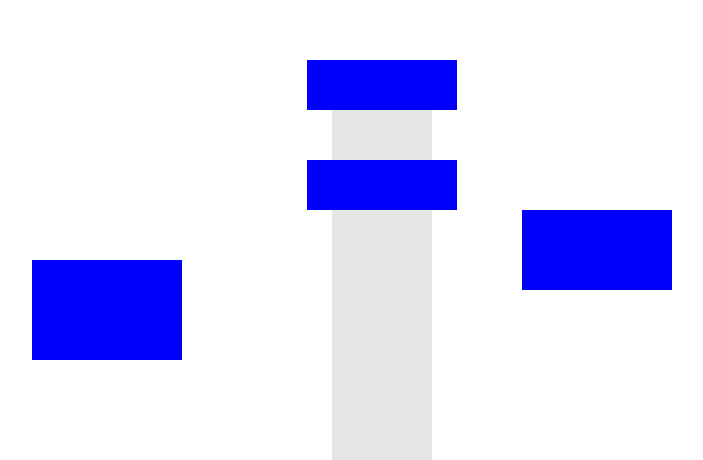
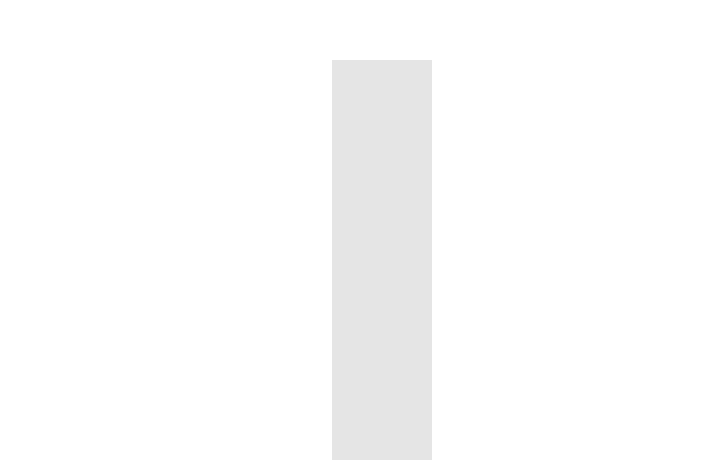
Before and after one commit to ferni2768/quickescape, a React (Create React App) app: page / in a window 1280 px wide. Shown: the part 340-800 px from the top of the page, without its empty margins (258-961 px from the left). Built offline with nearby package versions, Linux system fonts and the light colour scheme.

Commit message:
Overall code optimization

```diff
--- a/src/App.js
+++ b/src/App.js
@@ -20,92 +20,36 @@ function App() {
     setPositionState
   } = Camera(getClientXY);
 
-  // Multiple rectangles with independent states
-  const [rectangles, setRectangles] = useState([
-    { id: 1, x: -75, y: 0, height: 50 },
-    { id: 2, x: -75, y: 100, height: 50 },
-    { id: 3, x: -350, y: 200, height: 100 },
-    { id: 4, x: 140, y: 150, height: 80 },
-  ]);
-
-  const [updatedRectangleData, setUpdatedRectangleData] = useState(
-    rectangles.map(rect => ({
-      id: rect.id,
-      absolutePosition: { x: rect.x, y: rect.y },
-      height: rect.height,
-    }))
-  );
+  // State to manage rectangles
+  const [rectangles, setRectangles] = useState([]);
+  const [activeRectangle, setActiveRectangle] = useState(null);
+  const [adjustedMousePosition, setAdjustedMousePosition] = useState(0);
 
   const gridSize = 25;
   const startX = -75;
-
-  const [activeRectangle, setActiveRectangle] = useState(null);
   const mouseFollowerRef = useRef(null);
-  const [adjustedMousePosition, setAdjustedMousePosition] = useState(0);
-
-  const rectangleInstances = useRef(
-    rectangles.map((rect) => ({
-      id: rect.id,
-      isDragging: false,
-      isResizing: false,
-      showGhost: false,
-      rectangleProps: {
-        height: {
-          get: () => rect.height,
-        },
-      },
-      getRelativePosition: (position) => position,
-      absoluteRectanglePosition: { x: rect.x, y: rect.y },
-    }))
-  ).current;
 
   // Handle key press to create a new rectangle
   useEffect(() => {
     const handleKeyPress = (event) => {
-      if (event.key === 'b' || event.key === 'B') {
+      if (event.key.toLowerCase() === 'b') {
         const newRectangle = {
           id: rectangles.length + 1,
           x: -100,
           y: -100,
           height: 50,
-        };
-
-        setRectangles(prevRectangles => [
-          ...prevRectangles,
-          newRectangle
-        ]);
-
-        rectangleInstances.push({
-          id: newRectangle.id,
           isDragging: false,
           isResizing: false,
           showGhost: false,
-          rectangleProps: {
-            height: {
-              get: () => newRectangle.height,
-            },
-          },
-          getRelativePosition: (position) => position,
-          absoluteRectanglePosition: { x: newRectangle.x, y: newRectangle.y },
-        });
+        };
 
-        setUpdatedRectangleData(prevData => [
-          ...prevData,
-          {
-            id: newRectangle.id,
-            absolutePosition: { x: newRectangle.x, y: newRectangle.y },
-            height: newRectangle.height,
-          }
-        ]);
+        setRectangles(prevRectangles => [...prevRectangles, newRectangle]);
       }
     };
 
     window.addEventListener('keydown', handleKeyPress);
-
-    return () => {
-      window.removeEventListener('keydown', handleKeyPress);
-    };
-  }, [rectangles, rectangleInstances, setUpdatedRectangleData]);
+    return () => window.removeEventListener('keydown', handleKeyPress);
+  }, [rectangles]);
 
   // Helper function to get clientX and clientY
   function getClientXY(event) {
@@ -119,9 +63,8 @@ function App() {
         clientX: event.clientX,
         clientY: event.clientY,
       };
-    } else {
-      return null;
     }
+    return null;
   }
 
   // Update position on touch/mouse move
@@ -144,7 +87,7 @@ function App() {
       }
 
       if (activeRectangle !== null) {
-        const instance = rectangleInstances[activeRectangle];
+        const instance = rectangles[activeRectangle];
         if (instance.isDragging || instance.isResizing) {
           instance.isDragging = true;
         } else {
@@ -163,7 +106,7 @@ function App() {
       window.removeEventListener('mousemove', handleMoveWrapper);
       window.removeEventListener('touchmove', handleMoveWrapper);
     };
-  }, [activeRectangle, rectangleInstances, handleMouseMoveCamera, positionState, setPositionState, zoom, centerSectionRef]);
+  }, [activeRectangle, rectangles, handleMouseMoveCamera, positionState, setPositionState, zoom, centerSectionRef]);
 
   // Handle touch/mouse down to start dragging
   useEffect(() => {
@@ -172,10 +115,14 @@ function App() {
       // Find the rectangle that matches the event target's class
       const rect = rectangles.find(r => event.target.classList.contains(`rectangle-${r.id}`));
       if (rect) {
-        const rectIndex = rectangleInstances.findIndex(instance => instance.id === rect.id);
+        const rectIndex = rectangles.findIndex(instance => instance.id === rect.id);
         if (rectIndex !== -1) {
           setActiveRectangle(rectIndex);
-          rectangleInstances[rectIndex].isDragging = true;
+          setRectangles(prevRectangles => {
+            const newRectangles = [...prevRectangles];
+            newRectangles[rectIndex].isDragging = true;
+            return newRectangles;
+          });
         }
       } else {
         handleMouseDownCamera(event, setPositionState);
@@ -189,17 +136,18 @@ function App() {
       window.removeEventListener('touchstart', handleDown);
       window.removeEventListener('mousedown', handleDown);
     };
-  }, [rectangleInstances, rectangles, handleMouseDownCamera, setPositionState]);
+  }, [rectangles, handleMouseDownCamera, setPositionState]);
 
   // Handle touch/mouse up to stop dragging
   useEffect(() => {
     const handleUp = (event) => {
       event.preventDefault();
       if (activeRectangle !== null) {
-        const instance = rectangleInstances[activeRectangle];
-        if (instance.isDragging || instance.isResizing) {
-          instance.isDragging = false;
-        }
+        setRectangles(prevRectangles => {
+          const newRectangles = [...prevRectangles];
+          newRectangles[activeRectangle].isDragging = false;
+          return newRectangles;
+        });
         setActiveRectangle(null);
       } else if (isCameraDragging) {
         handleMouseUpCamera(positionState, setPositionState);
@@ -217,7 +165,8 @@ function App() {
       window.removeEventListener('touchcancel', handleUp);
       window.removeEventListener('mouseleave', handleUp);
     };
-  }, [activeRectangle, rectangleInstances, isCameraDragging, handleMouseUpCamera, positionState, setPositionState]);
+  }, [activeRectangle, rectangles, isCameraDragging, handleMouseUpCamera, positionState, setPositionState]);
+
 
   return (
     <div className="App">
@@ -257,11 +206,10 @@ function App() {
                 adjustedMousePosition={adjustedMousePosition}
                 gridSize={gridSize}
                 startX={startX}
-                allRectangles={rectangles}
-                updatedRectangleData={updatedRectangleData}
-                setUpdatedRectangleData={setUpdatedRectangleData}
+                rectangles={rectangles}
+                setRectangles={setRectangles}
                 getClientXY={getClientXY}
-                isDragging={rectangleInstances.find(r => r.id === rect.id).isDragging}
+                isDragging={rect.isDragging}
               />
             </React.Fragment>
           ))}
--- a/src/components/Camera.js
+++ b/src/components/Camera.js
@@ -206,7 +206,7 @@ export function Camera(getClientXY) {
 
         window.addEventListener('touchstart', handleTouchStart, { passive: false });
         window.addEventListener('touchmove', handleTouchMove, { passive: false });
-        window.addEventListener('touchend', handleTouchEnd, { passive: false });
+        window.addEventListener('touchend', handleTouchEnd);
 
         return () => {
             window.removeEventListener('touchstart', handleTouchStart);
--- a/src/components/Rectangle.js
+++ b/src/components/Rectangle.js
@@ -1,32 +1,28 @@
 import React, { useState, useEffect, useCallback } from 'react';
 import { useSpring, animated } from '@react-spring/web';
 
-const Rectangle = ({ viewportState, zoom, centerSectionRef, rect, adjustedMousePosition, gridSize,
-    startX, allRectangles, updatedRectangleData, setUpdatedRectangleData, getClientXY, isDragging }) => {
+const Rectangle = React.memo(({ viewportState, zoom, centerSectionRef, rect, adjustedMousePosition, gridSize, startX, rectangles, setRectangles, getClientXY, isDragging }) => {
 
     const [state, setState] = useState(0);
     const [isResizing, setIsResizing] = useState(false);
+    const [showGhost, setShowGhost] = useState(false);
 
-    const [absoluteRectanglePosition, setAbsoluteRectanglePosition] = useState({
-        x: rect.x,
-        y: rect.y,
+    // State object with state variables
+    const [rectangleState, setRectangleState] = useState({
+        absolutePosition: { x: rect.x, y: rect.y },
+        initialDragPosition: { x: rect.x, y: rect.y },
+        height: rect.height || 50,
     });
 
-    const [initialDragPosition, setInitialDragPosition] = useState({
-        x: rect.x,
-        y: rect.y,
-    });
-
-    const [height, setHeight] = useState(rect.height || 50);
-    const [showGhost, setShowGhost] = useState(false);
-
+    // Spring animation for the rectangle
     const rectangleProps = useSpring({
-        x: absoluteRectanglePosition.x,
-        y: absoluteRectanglePosition.y,
-        height: height,
+        x: rectangleState.absolutePosition.x,
+        y: rectangleState.absolutePosition.y,
+        height: rectangleState.height,
         config: { mass: 1, tension: 170, friction: 26 },
     });
 
+    // State object with mouse position variables
     const [positionState, setPositionState] = useState({
         mousePosition: { x: 0, y: 0 },
         offset: { x: 0, y: 0 }
@@ -34,32 +30,30 @@ const Rectangle = ({ viewportState, zoom, centerSectionRef, rect, adjustedMouseP
 
     // Utility to check if two rectangles overlap
     const doesOverlap = useCallback((id, customPos1, customHeight) => {
-        if (updatedRectangleData[id - 1].absolutePosition.x !== startX) return false;
+        if (rectangles[id - 1].x !== startX) return false;
 
         const thereshold = 5;
-
-        const pos1 = customPos1 !== undefined ? customPos1 : absoluteRectanglePosition.y;
-        const hei = customHeight !== undefined ? customHeight : height;
+        const pos1 = customPos1 !== undefined ? customPos1 : rectangleState.absolutePosition.y;
+        const hei = customHeight !== undefined ? customHeight : rectangleState.height;
 
         const top1 = pos1 + thereshold;
         const bot1 = top1 + hei - thereshold;
 
-        const otherRect = updatedRectangleData[id - 1];
-
-        const top2 = otherRect.absolutePosition.y + thereshold;
+        const otherRect = rectangles[id - 1];
+        const top2 = otherRect.y + thereshold;
         const bot2 = top2 + otherRect.height - thereshold;
 
         return (top1 < top2 && bot1 > top2) || (top1 >= top2 && top1 < bot2);
-    }, [absoluteRectanglePosition, height, updatedRectangleData, startX]);
+    }, [rectangleState.absolutePosition, rectangleState.height, rectangles, startX]);
 
     // Update rectangle data when dragging or resizing
     useEffect(() => {
-        setUpdatedRectangleData((prevPositions) =>
-            prevPositions.map((r) =>
-                r.id === rect.id ? { ...r, absolutePosition: absoluteRectanglePosition, height: height } : r
+        setRectangles((prevRectangles) =>
+            prevRectangles.map((r) =>
+                r.id === rect.id ? { ...r, x: rectangleState.absolutePosition.x, y: rectangleState.absolutePosition.y, height: rectangleState.height } : r
             )
         );
-    }, [absoluteRectanglePosition, height, rect.id, setUpdatedRectangleData]);
+    }, [rectangleState, rect.id, setRectangles]);
 
     // Get the relative position of an absolute position for the rectangle
     const getRelativePosition = useCallback(
@@ -83,8 +77,8 @@ const Rectangle = ({ viewportState, zoom, centerSectionRef, rect, adjustedMouseP
             event.stopPropagation();
 
             const { clientX, clientY } = getClientXY(event);
-            const currentRectBottom = absoluteRectanglePosition.y + height;
-            setInitialDragPosition({ ...absoluteRectanglePosition }); // Store initial drag position
+            const currentRectBottom = rectangleState.absolutePosition.y + rectangleState.height;
+            setRectangleState((prev) => ({ ...prev, initialDragPosition: { ...rectangleState.absolutePosition } }));
 
             if (adjustedMousePosition >= currentRectBottom - 15 && adjustedMousePosition <= currentRectBottom) {
                 setIsResizing(true);
@@ -92,13 +86,13 @@ const Rectangle = ({ viewportState, zoom, centerSectionRef, rect, adjustedMouseP
                 setPositionState((prev) => ({
                     ...prev,
                     offset: {
-                        x: clientX - absoluteRectanglePosition.x,
+                        x: clientX - rectangleState.absolutePosition.x,
                         y: clientY - currentRectBottom,
                     },
                 }));
             } else {
                 document.body.style.cursor = 'grabbing';
-                const relativeRectPos = getRelativePosition(absoluteRectanglePosition);
+                const relativeRectPos = getRelativePosition(rectangleState.absolutePosition);
                 setPositionState((prev) => ({
                     ...prev,
                     offset: {
@@ -125,24 +119,24 @@ const Rectangle = ({ viewportState, zoom, centerSectionRef, rect, adjustedMouseP
                     x: (newMousePosition.x - positionState.offset.x) / zoom - (centerSectionRef.current ? parseFloat(centerSectionRef.current.style.left) - viewportState.cameraPosition.x : viewportState.windowSize.width / 2),
                     y: (newMousePosition.y - positionState.offset.y) / zoom - (centerSectionRef.current ? parseFloat(centerSectionRef.current.style.top) - viewportState.cameraPosition.y : viewportState.windowSize.height / 2)
                 };
-                setAbsoluteRectanglePosition(newAbsolutePosition);
+                setRectangleState((prev) => ({ ...prev, absolutePosition: newAbsolutePosition }));
             } else {
                 const newY = clientY - positionState.offset.y;
-                const newHeight = Math.max(20, Math.min(300, Math.round((newY - absoluteRectanglePosition.y) / gridSize) * gridSize));
+                const newHeight = Math.max(20, Math.min(300, Math.round((newY - rectangleState.absolutePosition.y) / gridSize) * gridSize));
                 var canResize = true;
 
-                if (absoluteRectanglePosition.x === startX) {
-                    for (let i = 1; i < allRectangles.length + 1; i++) {
-                        if ((allRectangles[i - 1].id !== rect.id) && doesOverlap(i, undefined, newHeight)) {
+                if (rectangleState.absolutePosition.x === startX) {
+                    for (let i = 1; i < rectangles.length + 1; i++) {
+                        if ((rectangles[i - 1].id !== rect.id) && doesOverlap(i, undefined, newHeight)) {
                             canResize = false;
                             break;
                         }
                     }
                 }
-                if (canResize) setHeight(newHeight);
+                if (canResize) setRectangleState((prev) => ({ ...prev, height: newHeight }));
             }
         }
-    }, [isDragging, centerSectionRef, viewportState, zoom, positionState, isResizing, gridSize, allRectangles, absoluteRectanglePosition, height, doesOverlap, getClientXY, adjustedMousePosition, getRelativePosition, state]);
+    }, [centerSectionRef, viewportState, zoom, positionState, isResizing, gridSize, rectangles, rectangleState, doesOverlap, getClientXY, adjustedMousePosition, getRelativePosition, state, startX, rect.id]);
 
     // Handle mouse/touch down/up for the rectangle
     useEffect(() => {
@@ -154,8 +148,8 @@ const Rectangle = ({ viewportState, zoom, centerSectionRef, rect, adjustedMouseP
                 var overlapping = false;
 
                 if (showGhost) {
-                    for (let i = 1; i < allRectangles.length + 1; i++) {
-                        if ((allRectangles[i - 1].id !== rect.id) && doesOverlap(i, Math.round(absoluteRectanglePosition.y / gridSize) * gridSize)) {
+                    for (let i = 1; i < rectangles.length + 1; i++) {
+                        if ((rectangles[i - 1].id !== rect.id) && doesOverlap(i, Math.round(rectangleState.absolutePosition.y / gridSize) * gridSize)) {
                             overlapping = true;
                             break;
                         }
@@ -163,11 +157,11 @@ const Rectangle = ({ viewportState, zoom, centerSectionRef, rect, adjustedMouseP
                 }
 
                 if (showGhost && !overlapping) {
-                    const snappedY = centerSectionRef.current ? Math.min(centerSectionRef.current.offsetHeight - height,
-                        Math.max(0, Math.round(absoluteRectanglePosition.y / gridSize) * gridSize)) : Math.max(0, Math.round(absoluteRectanglePosition.y / gridSize) * gridSize);
-                    setAbsoluteRectanglePosition({ x: viewportState.cameraPosition.x + viewportState.windowSize.width / 2 - 75, y: snappedY });
+                    const snappedY = centerSectionRef.current ? Math.min(centerSectionRef.current.offsetHeight - rectangleState.height,
+                        Math.max(0, Math.round(rectangleState.absolutePosition.y / gridSize) * gridSize)) : Math.max(0, Math.round(rectangleState.absolutePosition.y / gridSize) * gridSize);
+                    setRectangleState((prev) => ({ ...prev, absolutePosition: { x: viewportState.cameraPosition.x + viewportState.windowSize.width / 2 - 75, y: snappedY } }));
                 } else if (showGhost && overlapping) {
-                    setAbsoluteRectanglePosition(initialDragPosition);
+                    setRectangleState((prev) => ({ ...prev, absolutePosition: rectangleState.initialDragPosition }));
                 }
             }
 
@@ -182,30 +176,31 @@ const Rectangle = ({ viewportState, zoom, centerSectionRef, rect, adjustedMouseP
             window.removeEventListener('mousemove', handleMouseRectangle);
             window.removeEventListener('touchmove', handleMouseRectangle);
         };
-    }, [isDragging, initialDragPosition, rect.id]);
+        // eslint-disable-next-line react-hooks/exhaustive-deps
+    }, [isDragging, rectangleState.initialDragPosition, rect.id]);
 
     // Show ghost when rectangle is in the center section
     useEffect(() => {
         const centerSectionStart = viewportState.cameraPosition.x + viewportState.windowSize.width / 2 - 250;
         const centerSectionEnd = viewportState.cameraPosition.x + viewportState.windowSize.width / 2 + 100;
-        if (!isResizing && absoluteRectanglePosition.x > centerSectionStart && absoluteRectanglePosition.x < centerSectionEnd
-            && absoluteRectanglePosition.y >= -gridSize * 7 && absoluteRectanglePosition.y <= (centerSectionRef.current ? centerSectionRef.current.offsetHeight - height + 7 * gridSize : 0)) {
+        if (!isResizing && rectangleState.absolutePosition.x > centerSectionStart && rectangleState.absolutePosition.x < centerSectionEnd
+            && rectangleState.absolutePosition.y >= -gridSize * 7 && rectangleState.absolutePosition.y <= (centerSectionRef.current ? centerSectionRef.current.offsetHeight - rectangleState.height + 7 * gridSize : 0)) {
             setShowGhost(true);
         } else {
             setShowGhost(false);
         }
-    }, [absoluteRectanglePosition, viewportState, isResizing, gridSize, centerSectionRef, height]);
+    }, [rectangleState.absolutePosition, viewportState, isResizing, gridSize, centerSectionRef, rectangleState.height]);
 
     // Update rectangle position when zooming
     useEffect(() => {
         setPositionState((prev) => ({
             ...prev,
             rectanglePosition: {
-                x: getRelativePosition(absoluteRectanglePosition).x * zoom - viewportState.cameraPosition.x,
-                y: getRelativePosition(absoluteRectanglePosition).y * zoom - viewportState.cameraPosition.y,
+                x: getRelativePosition(rectangleState.absolutePosition).x * zoom - viewportState.cameraPosition.x,
+                y: getRelativePosition(rectangleState.absolutePosition).y * zoom - viewportState.cameraPosition.y,
             },
         }));
-    }, [absoluteRectanglePosition, zoom, viewportState.cameraPosition, getRelativePosition]);
+    }, [rectangleState.absolutePosition, zoom, viewportState.cameraPosition, getRelativePosition]);
 
 
     return (
@@ -218,7 +213,7 @@ const Rectangle = ({ viewportState, zoom, centerSectionRef, rect, adjustedMouseP
                             x: rectangleProps.x.get(),
                             y: rectangleProps.y.get(),
                         });
-                        return `translate3d(${relativePos.x}px, ${relativePos.y}px, 0) rotate(${(x - absoluteRectanglePosition.x) / 10}deg)`;
+                        return `translate3d(${relativePos.x}px, ${relativePos.y}px, 0) rotate(${(x - rectangleState.absolutePosition.x) / 10}deg)`;
                     }),
                     height: rectangleProps.height,
                     position: 'absolute',
@@ -229,15 +224,15 @@ const Rectangle = ({ viewportState, zoom, centerSectionRef, rect, adjustedMouseP
                 <div className="ghost"
                     style={{
                         left: `${0}px`,
-                        top: `${centerSectionRef.current ? Math.min(centerSectionRef.current.offsetHeight - height,
-                            Math.max(0, Math.round(absoluteRectanglePosition.y / gridSize) * gridSize)) : 0}px`,
+                        top: `${centerSectionRef.current ? Math.min(centerSectionRef.current.offsetHeight - rectangleState.height,
+                            Math.max(0, Math.round(rectangleState.absolutePosition.y / gridSize) * gridSize)) : 0}px`,
                         position: 'absolute',
-                        height: height
+                        height: rectangleState.height
                     }}
                 />
             )}
-        </div >
+        </div>
     );
-};
+});
 
 export default Rectangle;
```
